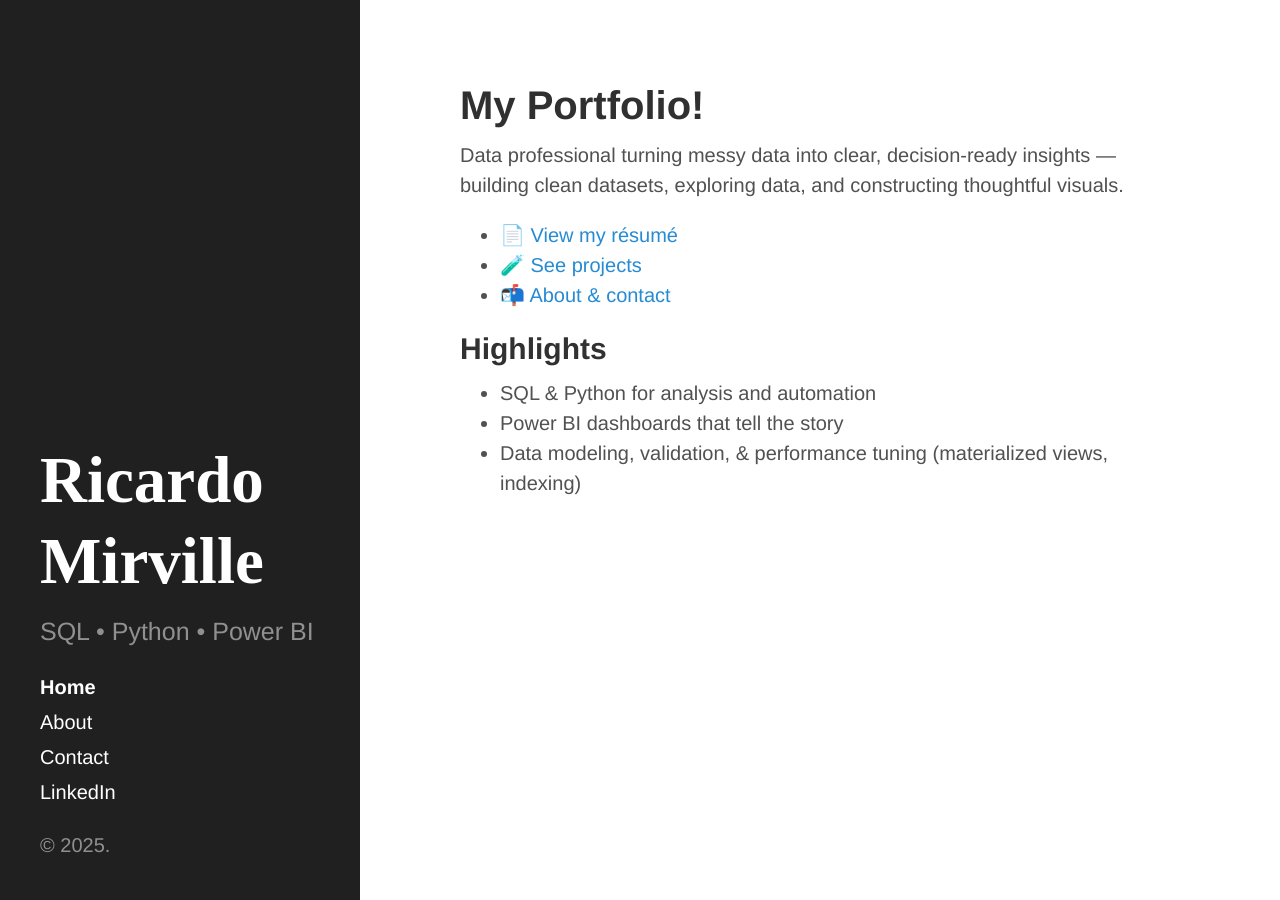
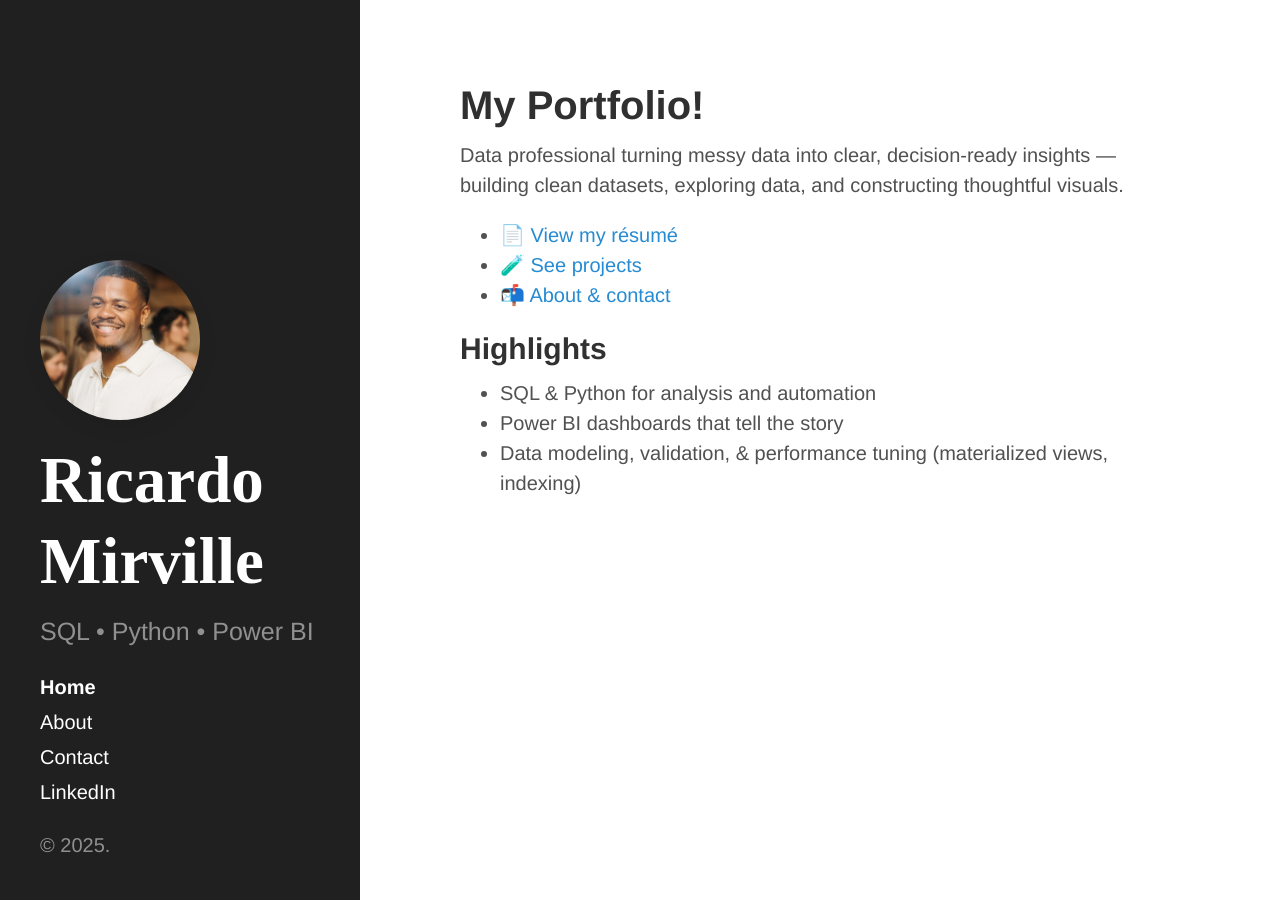
Before and after one commit to RicardoBMirville/Portfolio, a Jekyll site: the page built from index.md, in a window 1280 px wide. Built offline with Jekyll 4.4.1, drawn with Linux system fonts in a browser that asks for light colours.

Commit message:
Update sidebar.html

```diff
--- a/_includes/sidebar.html
+++ b/_includes/sidebar.html
@@ -2,6 +2,8 @@
 <div class="sidebar">
   <div class="container sidebar-sticky">
     <div class="sidebar-about">
+      <img src="{{ '/assets/img/ricardo.jpg' | relative_url }}" alt="Ricardo Mirville"
+       class="img-avatar mb-3">
       <h1><a href="{{ '/' | relative_url }}">Ricardo Mirville</a></h1>
       <p class="lead">SQL • Python • Power BI</p>
     </div>
```
